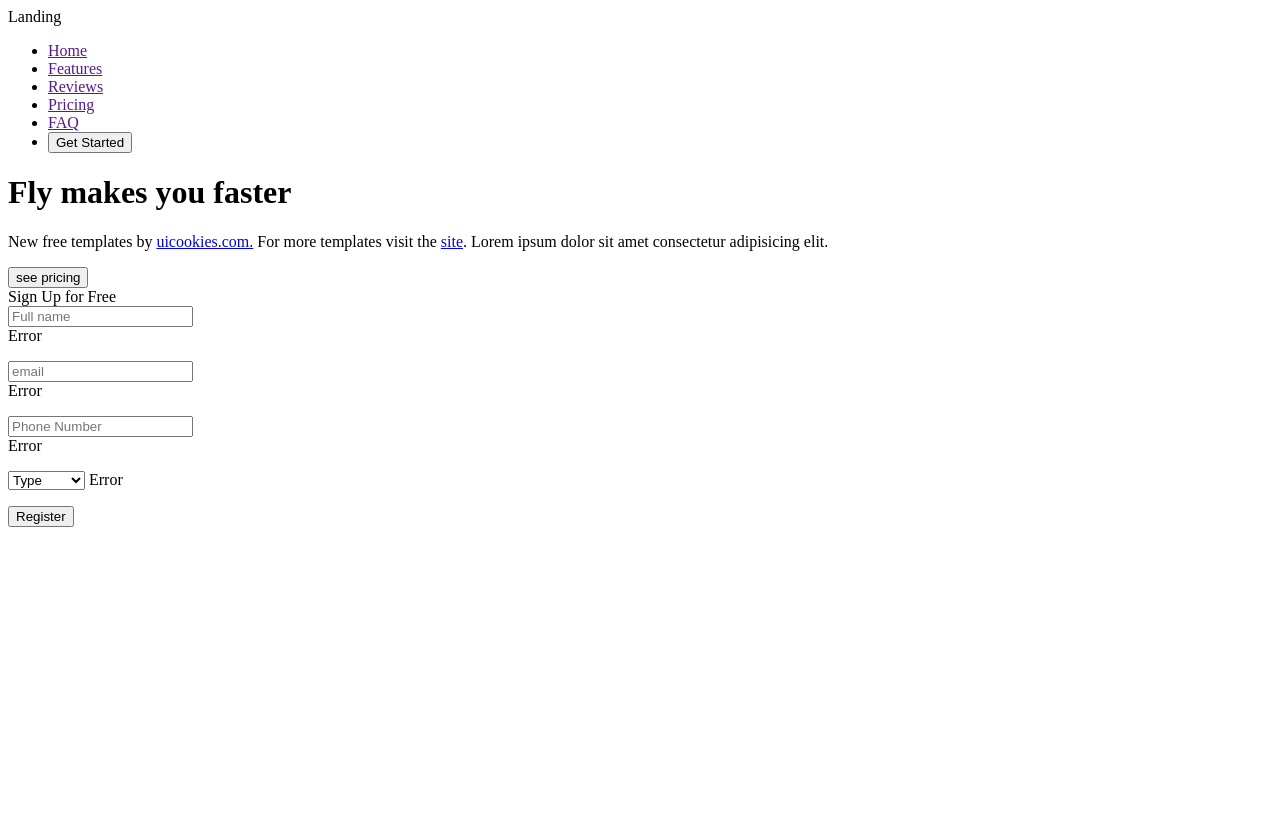
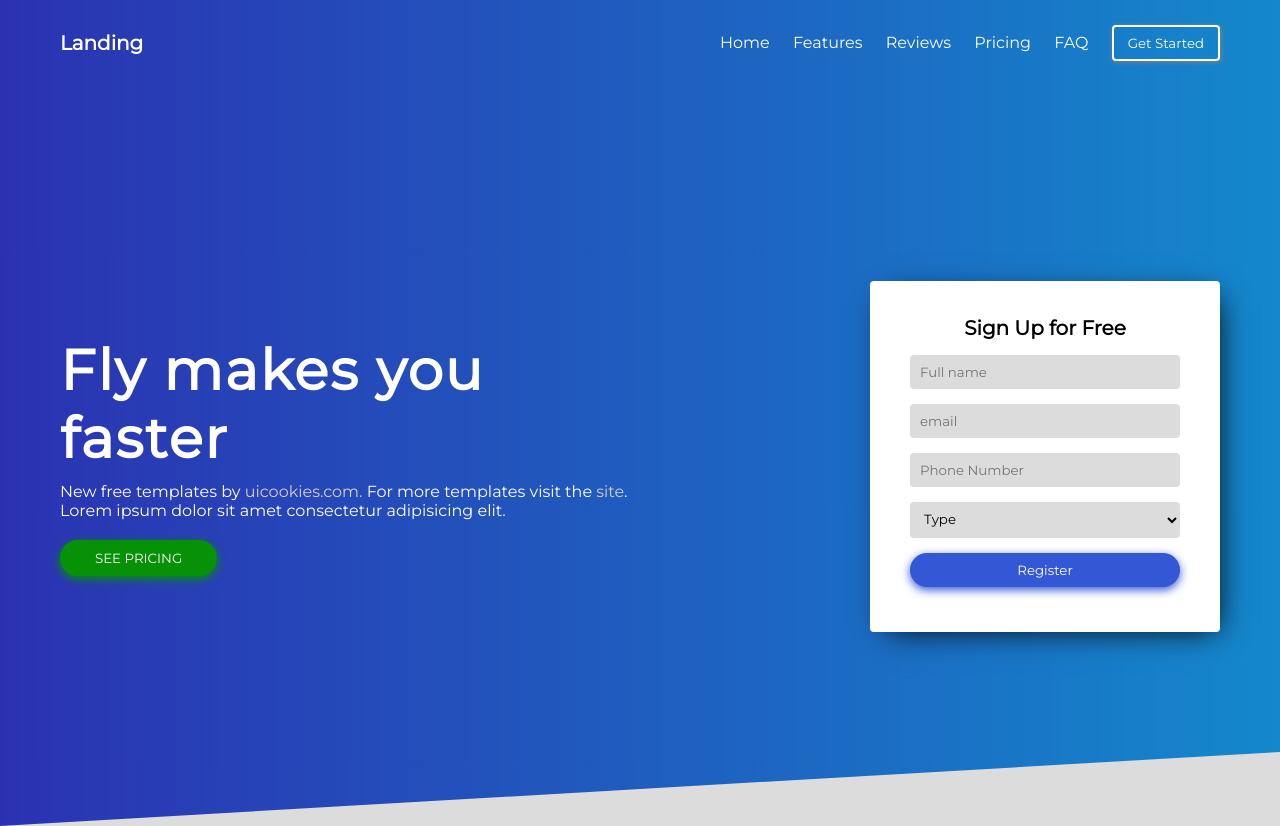
Before and after one commit to Ariyibi-Baseet/landing-page, a plain HTML site: page index.html in a window 1280 px wide. Before the commit the page ends 800 px from the top, so only its background shows below. Drawn offline with Linux system fonts and the light colour scheme; a script that the page names is missing.

Commit message:
update html file

```diff
--- a/index.html
+++ b/index.html
@@ -6,7 +6,7 @@
     <meta name="viewport" content="width=device-width, initial-scale=1.0">
     <title>Document</title>
     <link href="https://fonts.googleapis.com/css2?family=Montserrat:wght@200;300;400&display=swap" rel="stylesheet">
-    <link rel="stylesheet" href="client.css">
+    <link rel="stylesheet" href="index.css">
 </head>
 <body>
     <!--==== Navbar section Starts Here =====-->
```
